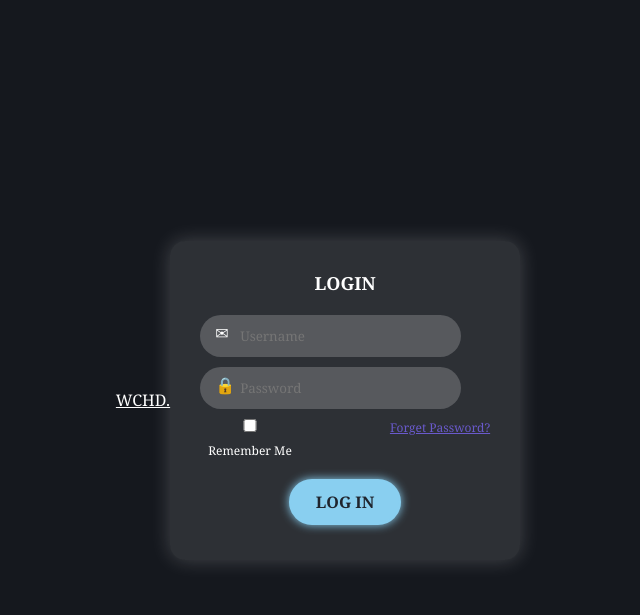
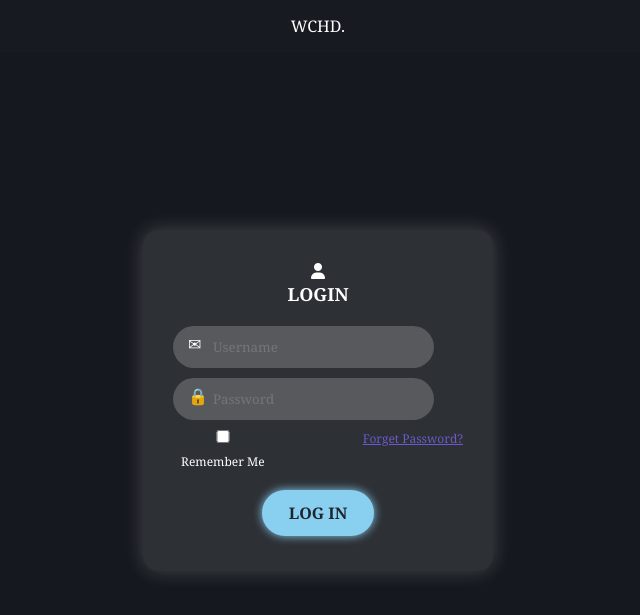
Before and after one commit to IYarwood/WCHD_Project, a Django app: page / in a window 1280 px wide. Shown: the top 615 px of the page, without its empty margins (322-962 px from the left). Run offline with Django 5.2, Linux system fonts and the light colour scheme.

Commit message:
Testing front end

```diff
--- a/WCHDApp/static/WCHDApp/css/LogInStyle.css
+++ b/WCHDApp/static/WCHDApp/css/LogInStyle.css
@@ -16,7 +16,7 @@
     font-family: Arial, sans-serif;
 }
 
-.navbar p {
+.navbar a {
     position: fixed;
     left: 0;
     top: 0;
--- a/WCHDApp/templates/WCHDApp/logIn.Html
+++ b/WCHDApp/templates/WCHDApp/logIn.Html
@@ -7,16 +7,16 @@
     <meta name="viewport" content="width=device-width, initial-scale=1.0">
     <title>Login Page</title>
     <link rel="stylesheet" type="text/css" href="{% static 'WCHDApp/css/LogInStyle.css' %}">
-    <!--
+
     <link rel="stylesheet" href="https://cdnjs.cloudflare.com/ajax/libs/font-awesome/6.4.2/css/all.min.css">
-    <script src="script.js"></script>-->
+    <!--<script src="script.js"></script>-->
 </head>
 <body>
     <nav class="navbar">
         <a href="" class="logo">WCHD.</a>
         <ul>
 
-        </nav>
+    </nav>
 
 
     <div class="login-container">
```
